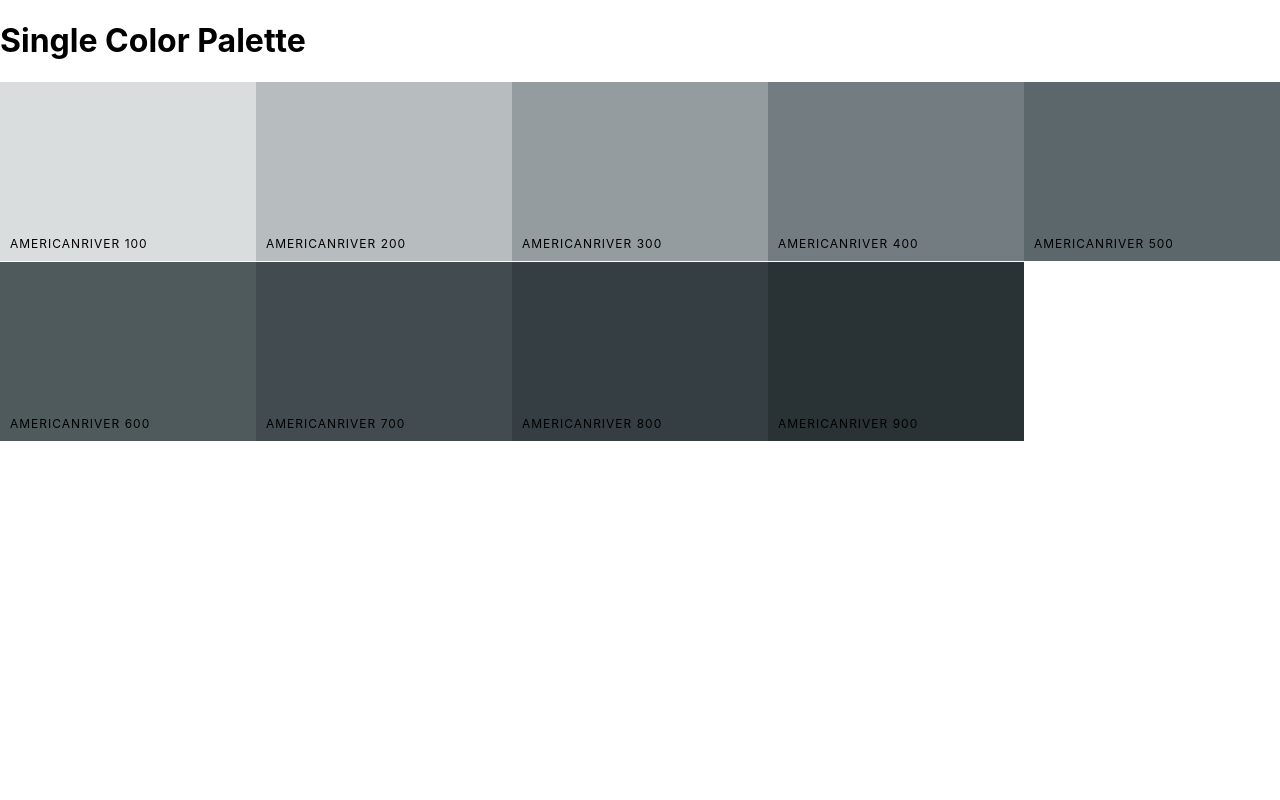
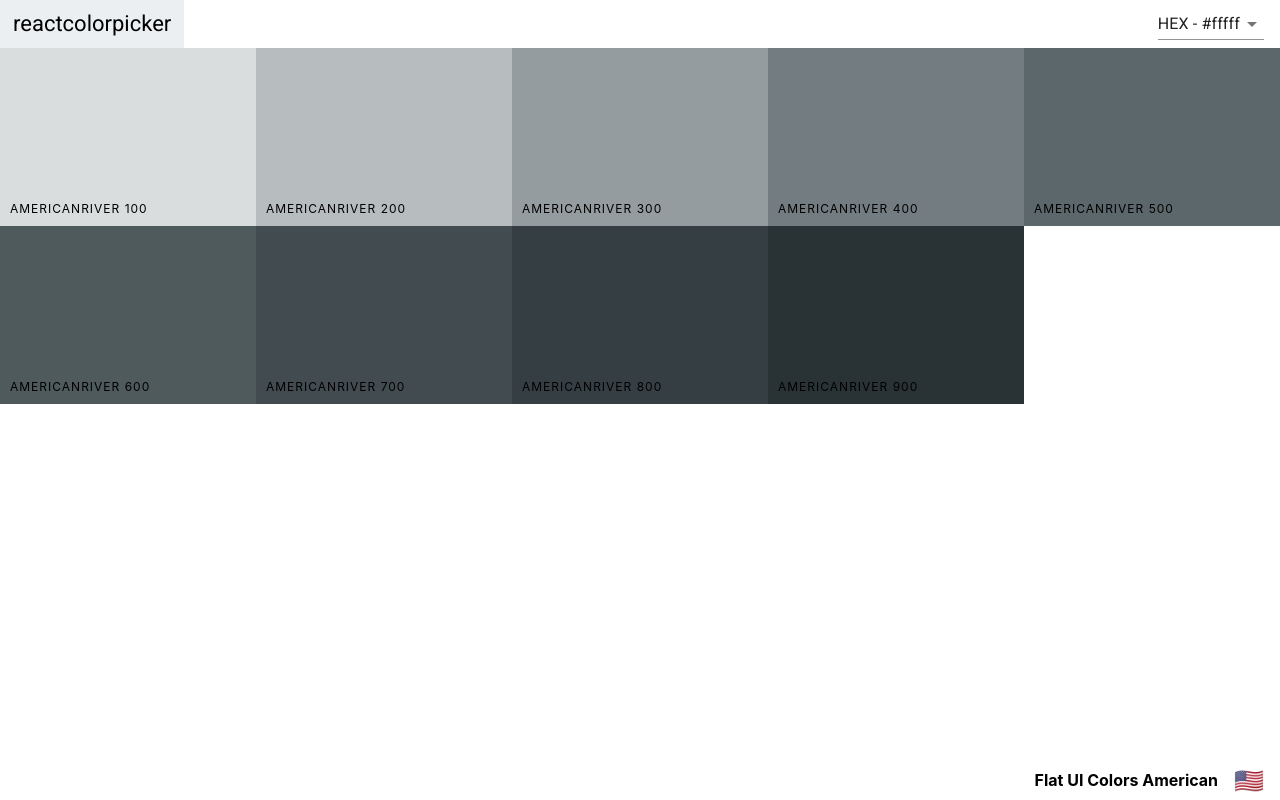
Before and after one commit to TwistZA/color-app, a React (Create React App) app: page /palette/flat-ui-colors-american/americanriver in a window 1280 px wide. Built offline with nearby package versions, Linux system fonts and the light colour scheme.

Commit message:
Add Navbar and footer to SingleColorPalette

```diff
--- a/src/Navbar.js
+++ b/src/Navbar.js
@@ -32,7 +32,7 @@
   }
 
   render() {
-    const { level, changeLevel } = this.props;
+    const { level, changeLevel, showingAllColors } = this.props;
     const { format } = this.state;
 
     return (
@@ -40,6 +40,8 @@
         <div className="logo">
           <Link to="/">reactcolorpicker</Link>
         </div>
+
+        {showingAllColors && (
           <div className="slider-container">
             <span>Level:{level}</span>
             <div className="slider">
@@ -52,6 +54,8 @@
               />
             </div>
           </div>
+        )}
+
         <div className="select-container">
           <Select
             labelId="demo-simple-select-label"
--- a/src/Palette.js
+++ b/src/Palette.js
@@ -2,6 +2,7 @@
 import ColorBox from "./ColorBox";
 import "./Palette.css";
 import Navbar from "./Navbar.js";
+import PaletteFooter from "./PaletteFooter.js";
 
 export default class Palette extends Component {
   constructor(props) {
@@ -46,12 +47,10 @@
           level={level}
           changeLevel={this.changeLevel}
           handleChange={this.changeFormat}
+          showingAllColors={true}
         />
         <div className="Palette-colors">{colorBoxes}</div>
-
-        <footer className="Palette-footer">
-          {paletteName} <span className="emoji">{emoji}</span>
-        </footer>
+        <PaletteFooter paletteName={paletteName} emoji={emoji} />
       </div>
     );
   }
--- /dev/null
+++ b/src/PaletteFooter.js
@@ -0,0 +1,13 @@
+import React from "react";
+
+function PaletteFooter(props) {
+  const { paletteName, emoji } = props;
+
+  return (
+    <footer className="Palette-footer">
+      {paletteName} <span className="emoji">{emoji}</span>
+    </footer>
+  );
+}
+
+export default PaletteFooter;
--- a/src/SingleColorPalette.js
+++ b/src/SingleColorPalette.js
@@ -1,12 +1,15 @@
 import React, { Component } from "react";
 import ColorBox from "./ColorBox";
+import Navbar from "./Navbar.js";
+import PaletteFooter from "./PaletteFooter.js";
 
 export default class SingleColorPalette extends Component {
   constructor(props) {
     super(props);
     this._shades = this.gatherShades(this.props.palette, this.props.colorId);
 
-    this.state = {};
+    this.state = { format: "hex" };
+    this.changeFormat = this.changeFormat.bind(this);
   }
 
   gatherShades(palette, colorToFilterBy) {
@@ -22,20 +25,28 @@
     return shades.slice(1);
   }
 
+  changeFormat(val) {
+    this.setState({ format: val });
+  }
+
   render() {
+    const { format } = this.state;
+    const { paletteName, emoji } = this.props.palette;
+
     const colorBoxes = this._shades.map((color) => (
       <ColorBox
         key={color.id}
         name={color.name}
-        background={color.hex}
+        background={color[format]}
         showLink={false}
       />
     ));
 
     return (
       <div className="Palette">
-        <h1>Single Color Palette</h1>
+        <Navbar handleChange={this.changeFormat} showingAllColors={false} />
         <div className="Palette-colors"> {colorBoxes}</div>
+        <PaletteFooter paletteName={paletteName} emoji={emoji} />
       </div>
     );
   }
```
Lines whose indentation alone changed are shown as unchanged.
